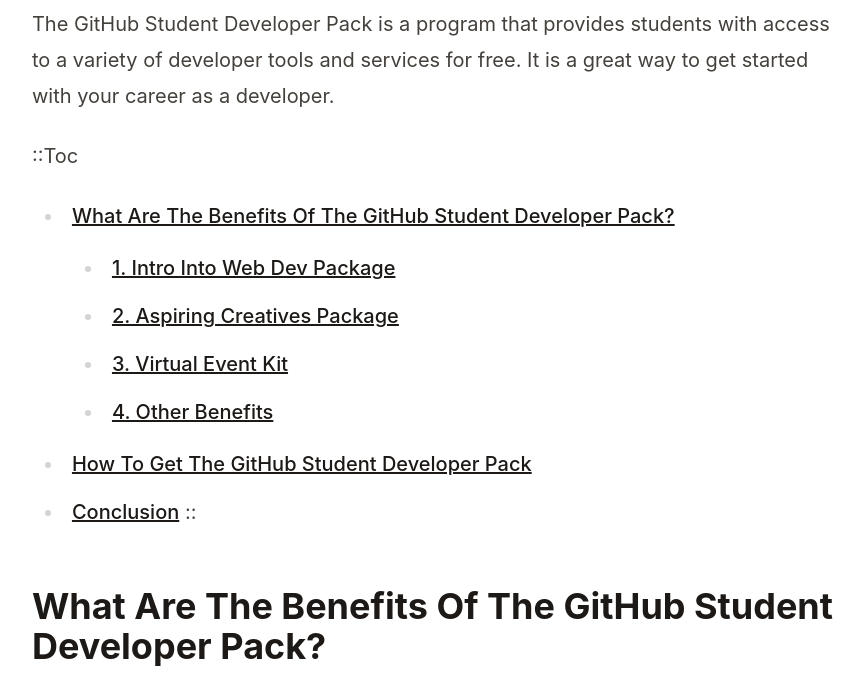
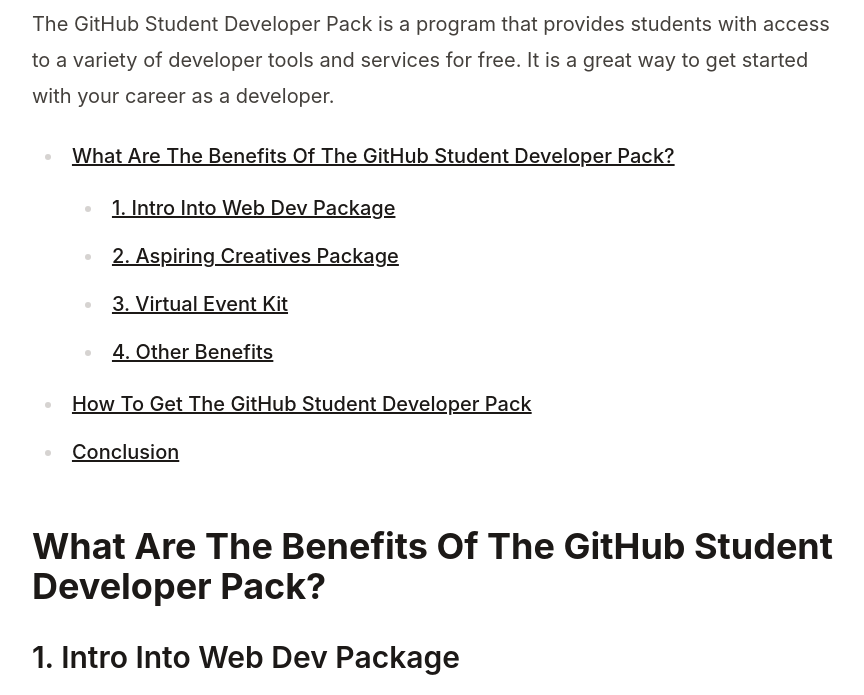
Before and after one commit to ayitinya/personal-blog, an Astro site: page /articles/what-is-github-student-developer-pack-and-why-you-should-get-it in a window 1280 px wide. Shown: the part 860-1555 px from the top of the page, without its empty margins (198-1062 px from the left). Built offline with nearby package versions, Linux system fonts and the light colour scheme; Astro itself is replaced by a stand-in of ours; some packages are replaced by stand-ins of ours; a script that the page names is missing.

Commit message:
Update what-is-github-student-developer-pack-and-why-you-should-get-it.md

```diff
--- a/src/content/blog/what-is-github-student-developer-pack-and-why-you-should-get-it.md
+++ b/src/content/blog/what-is-github-student-developer-pack-and-why-you-should-get-it.md
@@ -8,11 +8,9 @@ id: 2
 draft: false
 description: 'The GitHub Student Developer Pack is a program that provides students with access to a variety of developer tools and services for free. It is a great way to get started with your career as a developer.'
 ---
-import { Image } from '@astrojs/image/components';
+import { Image } from '@astrojs/image/components'
 
 The GitHub Student Developer Pack is a program that provides students with access to a variety of developer tools and services for free. It is a great way to get started with your career as a developer.
-
-::Toc
 
 - [What Are The Benefits Of The GitHub Student Developer Pack?](#what-are-the-benefits-of-the-github-student-developer-pack)
   - [1. Intro Into Web Dev Package](#1-intro-into-web-dev-package)
@@ -21,7 +19,6 @@ The GitHub Student Developer Pack is a program that provides students with acces
   - [4. Other Benefits](#4-other-benefits)
 - [How To Get The GitHub Student Developer Pack](#how-to-get-the-github-student-developer-pack)
 - [Conclusion](#conclusion)
-::
 
 ## What Are The Benefits Of The GitHub Student Developer Pack?
 
@@ -44,8 +41,6 @@ Offers include:
   aspectRatio="{16/9}"
  />
 
-::
-
 ### 2. Aspiring Creatives Package
 
 Working on a creative project? Develop your design and collaboration skills to get your clever intentions off the ground. Unleash your originality and start to tinker with the Aspiring Creatives Experience.
@@ -62,8 +57,6 @@ Offers include:
   height="{400}"
   aspectRatio="{16/9}"
  />
-
-::
 
 ### 3. Virtual Event Kit
 
```
